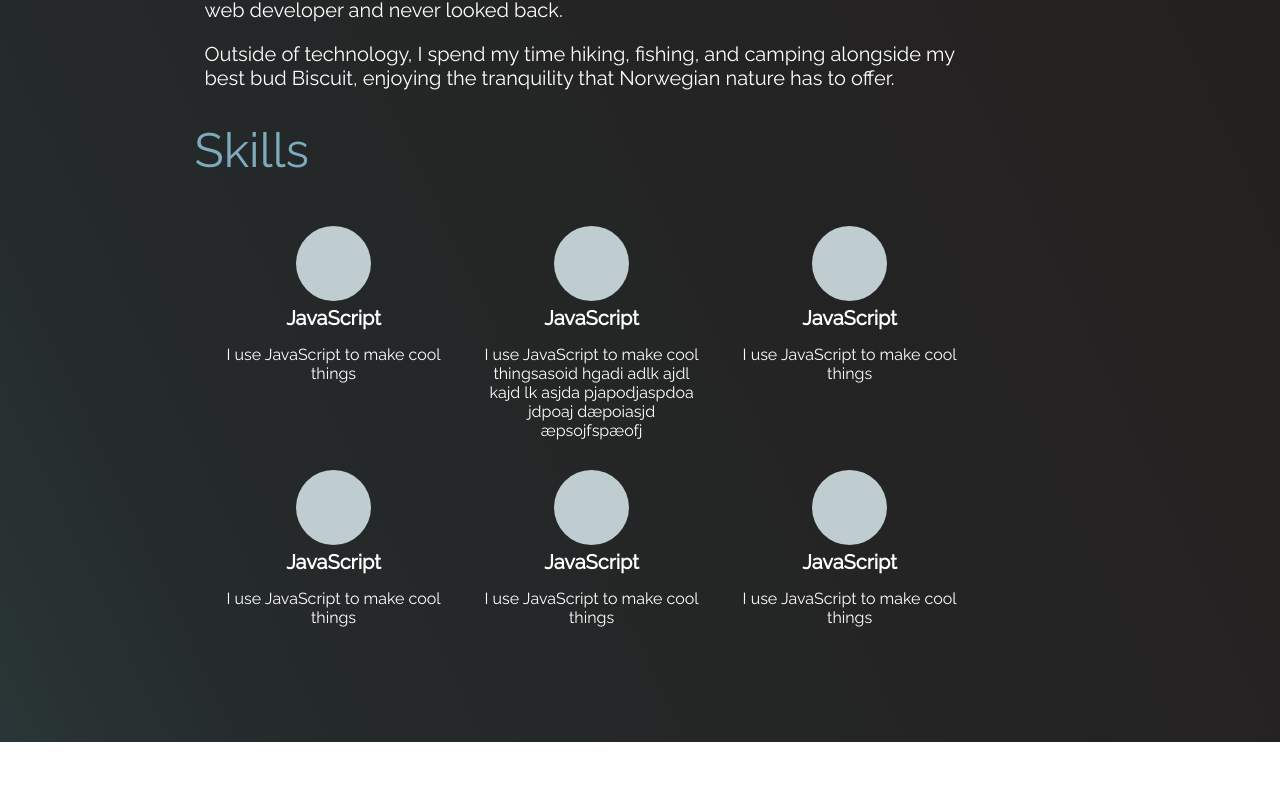
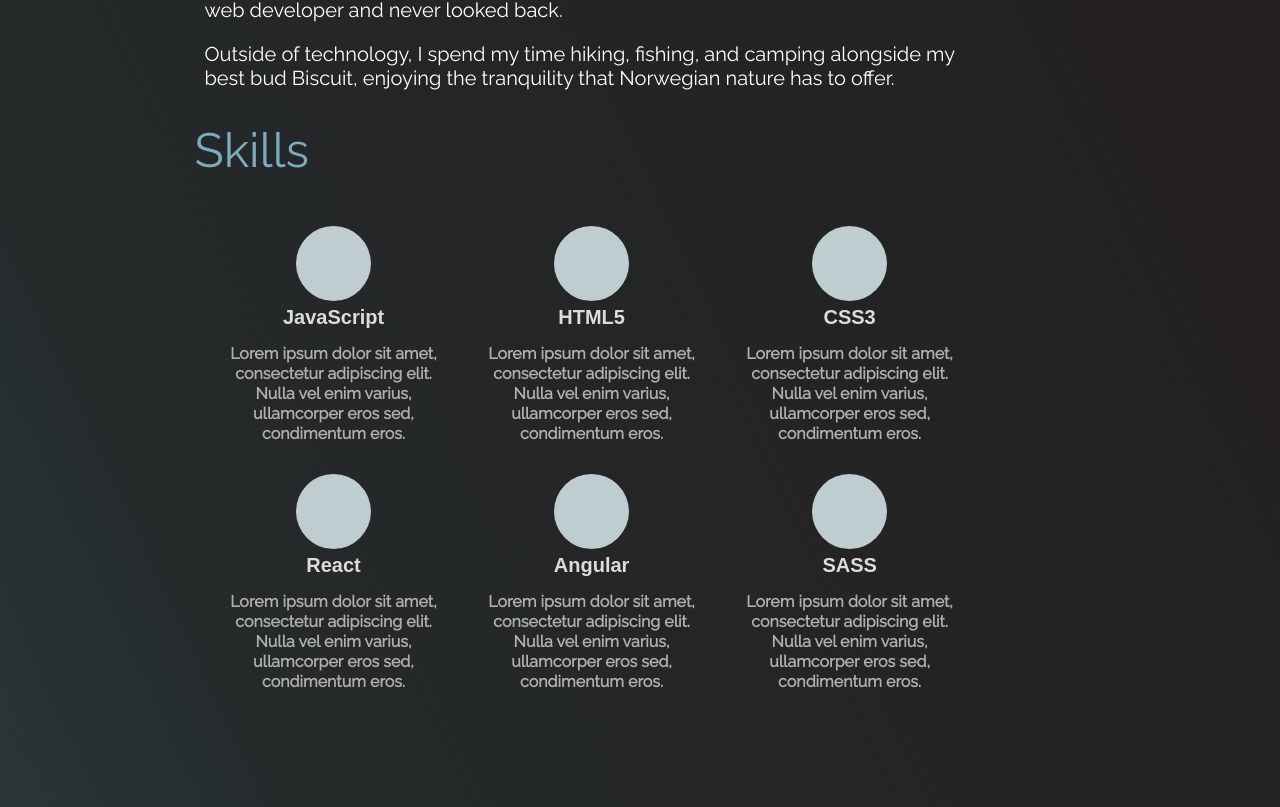
Before and after one commit to SimenMH/portfolio-website, a React (Create React App) app: page /about in a window 1280 px wide. Shown: the part 634-1441 px from the top of the page. Before the commit the page ends 1376 px from the top, so only its background shows below. Built offline with nearby package versions, Linux system fonts and the light colour scheme.

Commit message:
style: Change font styling for skills

```diff
--- a/src/screens/AboutMe/AboutMe.screen.js
+++ b/src/screens/AboutMe/AboutMe.screen.js
@@ -40,35 +40,50 @@ const AboutMe = () => {
         <div className='skill'>
           <div className='skill-icon' />
           <h3>JavaScript</h3>
-          <p>I use JavaScript to make cool things</p>
-        </div>
-        <div className='skill'>
-          <div className='skill-icon' />
-          <h3>JavaScript</h3>
           <p>
-            I use JavaScript to make cool thingsasoid hgadi adlk ajdl kajd lk
-            asjda pjapodjaspdoa jdpoaj dæpoiasjd æpsojfspæofj
+            Lorem ipsum dolor sit amet, consectetur adipiscing elit. Nulla vel
+            enim varius, ullamcorper eros sed, condimentum eros.
           </p>
         </div>
         <div className='skill'>
           <div className='skill-icon' />
-          <h3>JavaScript</h3>
-          <p>I use JavaScript to make cool things</p>
+          <h3>HTML5</h3>
+          <p>
+            Lorem ipsum dolor sit amet, consectetur adipiscing elit. Nulla vel
+            enim varius, ullamcorper eros sed, condimentum eros.
+          </p>
         </div>
         <div className='skill'>
           <div className='skill-icon' />
-          <h3>JavaScript</h3>
-          <p>I use JavaScript to make cool things</p>
+          <h3>CSS3</h3>
+          <p>
+            Lorem ipsum dolor sit amet, consectetur adipiscing elit. Nulla vel
+            enim varius, ullamcorper eros sed, condimentum eros.
+          </p>
         </div>
         <div className='skill'>
           <div className='skill-icon' />
-          <h3>JavaScript</h3>
-          <p>I use JavaScript to make cool things</p>
+          <h3>React</h3>
+          <p>
+            Lorem ipsum dolor sit amet, consectetur adipiscing elit. Nulla vel
+            enim varius, ullamcorper eros sed, condimentum eros.
+          </p>
         </div>
         <div className='skill'>
           <div className='skill-icon' />
-          <h3>JavaScript</h3>
-          <p>I use JavaScript to make cool things</p>
+          <h3>Angular</h3>
+          <p>
+            Lorem ipsum dolor sit amet, consectetur adipiscing elit. Nulla vel
+            enim varius, ullamcorper eros sed, condimentum eros.
+          </p>
+        </div>
+        <div className='skill'>
+          <div className='skill-icon' />
+          <h3>SASS</h3>
+          <p>
+            Lorem ipsum dolor sit amet, consectetur adipiscing elit. Nulla vel
+            enim varius, ullamcorper eros sed, condimentum eros.
+          </p>
         </div>
       </div>
     </div>
--- a/src/screens/AboutMe/styles.css
+++ b/src/screens/AboutMe/styles.css
@@ -23,12 +23,11 @@
 }
 
 .skill {
-  color: white;
   display: flex;
   flex-direction: column;
   align-items: center;
   margin: 15px;
-  max-width: 300px;
+  max-width: 310px;
 }
 
 .skill-icon {
@@ -39,12 +38,17 @@
 }
 
 .skill h3 {
+  font-family: Arial, Helvetica, sans-serif;
+  color: rgb(220, 220, 220);
+  font-size: 20px;
   margin: 5px 0 15px;
-  font-size: 20px;
 }
 
 .skill p {
+  color: rgb(175, 175, 175);
   font-size: 16px;
+  font-weight: 600;
   margin: 0;
   text-align: center;
+  line-height: 20px;
 }
```
